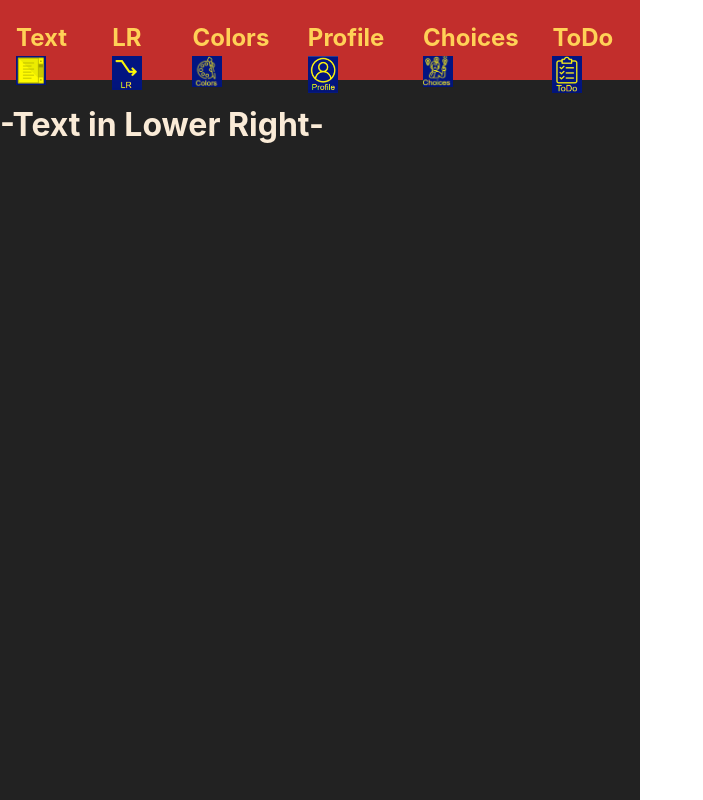
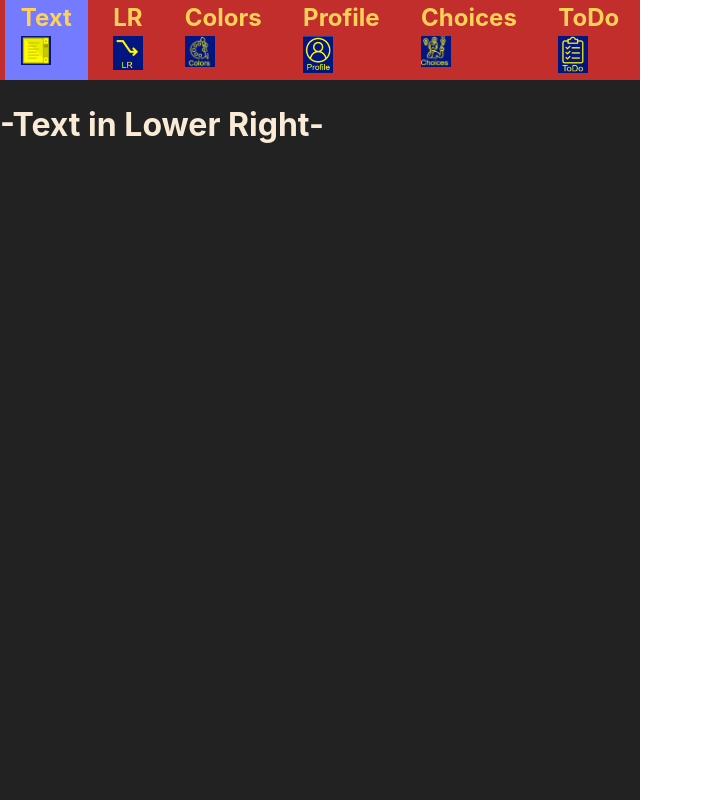
Before and after one commit to valerieYen/fit-sync, a React (Vite) app: page /lower-right in a window 1280 px wide. Shown: the top 800 px of the page, without its empty margins (0-703 px from the left). Built offline with nearby package versions, Linux system fonts and the light colour scheme.

Commit message:
Phase 1.2
graphic design is my passion

```diff
--- a/src/Layout.jsx
+++ b/src/Layout.jsx
@@ -1,28 +1,42 @@
 import { Outlet, Link } from 'react-router-dom';
+import { useState } from 'react';
 
 const Layout = () => {
+  const [activeTab, setActiveTab] = useState("Text");
 
   return (
     <div className="Page">
       <div className="">
         <nav className="Navbar">
-          <Link to="/" className="Link">
-            <h1>Text <img style={{width: '30px'}} src='public/text-icon.png'></img></h1>
+          <Link to="/" className={`Link ${activeTab === "Text" ? "ActiveTab" : ""}`}
+                onClick={() => setActiveTab("Text")}>
+            <h1>Text</h1>
+            <img style={{width: '30px'}} src='/text-icon.png' />
           </Link>
-          <Link to="/lower-right" className="Link">
-            <h1>LR <img style={{width: '30px'}} src='public/lr-icon.png'></img></h1>
+          <Link to="/lower-right" className={`Link ${activeTab === "LR" ? "ActiveTab" : ""}`}
+                onClick={() => setActiveTab("LR")}>
+            <h1>LR</h1>
+            <img style={{width: '30px'}} src='/lr-icon.png' />
           </Link>
-          <Link to="/colors" className="Link">
-            <h1>Colors <img style={{width: '30px'}} src='public/color-icon.png'></img></h1>
+          <Link to="/colors" className={`Link ${activeTab === "Colors" ? "ActiveTab" : ""}`}
+                onClick={() => setActiveTab("Colors")}>
+            <h1>Colors</h1>
+            <img style={{width: '30px'}} src='/color-icon.png' />
           </Link>
-          <Link to="/profile" className="Link">
-            <h1>Profile <img style={{width: '30px'}} src='public/profile-icon.png'></img></h1>
+          <Link to="/profile" className={`Link ${activeTab === "Profile" ? "ActiveTab" : ""}`}
+                onClick={() => setActiveTab("Profile")}>
+            <h1>Profile</h1>
+            <img style={{width: '30px'}} src='/profile-icon.png' />
           </Link>
-          <Link to="/choices" className="Link">
-            <h1>Choices <img style={{width: '30px'}} src='public/choices-icon.png'></img></h1>
+          <Link to="/choices" className={`Link ${activeTab === "Choices" ? "ActiveTab" : ""}`}
+                onClick={() => setActiveTab("Choices")}>
+            <h1>Choices</h1>
+            <img style={{width: '30px'}} src='/choices-icon.png' />
           </Link>
-          <Link to="/todo" className="Link">
-            <h1>ToDo <img style={{width: '30px'}} src='public/todo-icon.png'></img></h1>
+          <Link to="/todo" className={`Link ${activeTab === "ToDo" ? "ActiveTab" : ""}`}
+                onClick={() => setActiveTab("ToDo")}>
+            <h1>ToDo</h1>
+            <img style={{width: '30px'}} src='/todo-icon.png' />
           </Link>
         </nav>
       </div>
--- a/src/components/Colors.jsx
+++ b/src/components/Colors.jsx
@@ -4,10 +4,10 @@ function Colors() {
             <div className="Spacer"></div>
 
             <h1>-Colors Example-</h1>
-            <div style={{ color: "yellow", backgroundColor: "black", width: "100%" }}>
+            <div className="Hello" style={{ color: "yellow", backgroundColor: "black", width: "100%" }}>
                 <h2 style={{ textAlign: "center" }}>Hello There</h2>
             </div>
-            <div style={{ color: "purple", backgroundColor: "yellow", width: "100%" }}>
+            <div className="Hello" style={{ color: "purple", backgroundColor: "yellow", width: "100%" }}>
                 <h2 style={{ textAlign: "center" }}>Hi Again</h2>
             </div>
         </div>
--- a/src/components/LowerRight.jsx
+++ b/src/components/LowerRight.jsx
@@ -1,12 +1,9 @@
 function LowerRight() {
     return(
-        <div>
-            <h1>-Text in Lower Right-</h1>
         <div className="LowerRight SubPage">
-
+            <h1 className="LeftAlign">-Text in Lower Right-</h1>
             <div className="Spacer"></div>
             <p>Down Here</p>
-        </div>
         </div>
     );
 }
--- a/src/components/Profile.jsx
+++ b/src/components/Profile.jsx
@@ -1,5 +1,4 @@
 import React, { useState } from "react";
-import { redirect } from "react-router-dom";
 
 function Profile() {
 
--- a/src/index.css
+++ b/src/index.css
@@ -57,6 +57,8 @@ body,html {
   top: 0;
   z-index: 1000;
   height: 5rem;
+  padding: 0;
+  margin: 0%;
 }
 
 .Link {
@@ -65,7 +67,12 @@ body,html {
   font-family: Inter, system-ui, Avenir, Helvetica, Arial, sans-serif;
   line-height: 1.5;
   font-weight: 400;
-  margin: 0rem 1rem;
+  margin: 0;
+  padding: 0 1rem;
+}
+
+.Link h1 {
+  margin: 0;
 }
 
 .PageContent {
@@ -83,8 +90,21 @@ body,html {
   display: flex;
   flex-direction: column;
   text-align: right;
+  overflow: hidden;
 }
 
 .Spacer {
   flex-grow: 1;
 }
+
+.LeftAlign {
+  text-align: left;
+}
+
+.Hello h2{
+  margin: 0;
+}
+
+.ActiveTab {
+  background-color: #747bff;
+}
```
Also changed, not shown: src/App.css (added).
